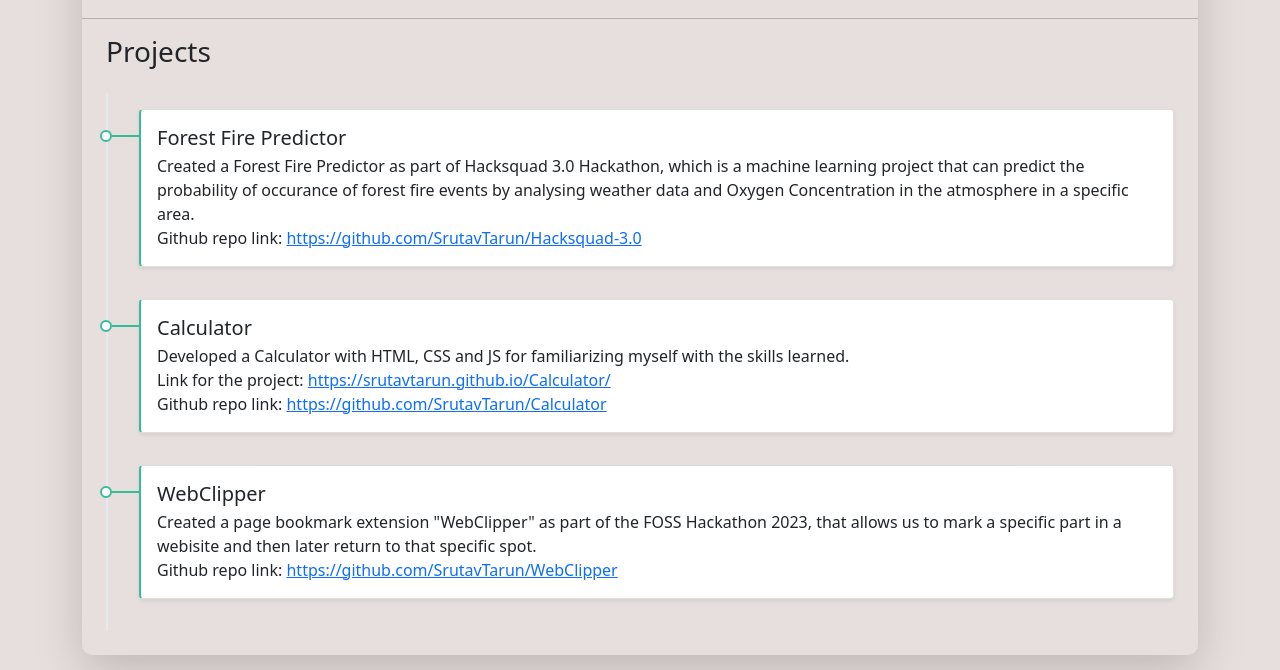
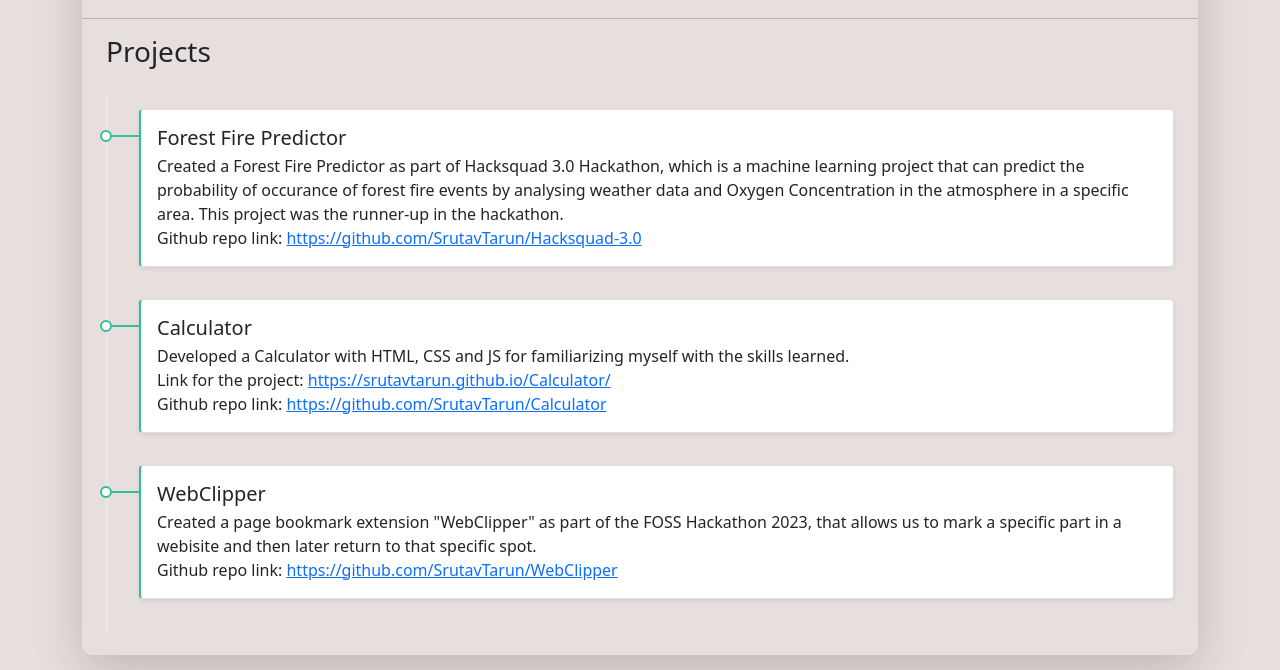
Before and after one commit to SrutavTarun/Resume, a website: page index.html in a window 1280 px wide. Shown: the part 1229-1899 px from the top of the page. Drawn offline with nearby package versions, Linux system fonts and the light colour scheme.

Commit message:
minor changes

```diff
--- a/index.html
+++ b/index.html
@@ -162,7 +162,7 @@
               <div class="card-body">
                 <div class="h5 mb-1">Forest Fire Predictor<span class="text-muted h6"></span></div>
                 <div>
-                  Created a Forest Fire Predictor as part of Hacksquad 3.0 Hackathon, which is a machine learning project that can predict the probability of occurance of forest fire events by analysing weather data and Oxygen Concentration in the atmosphere in a specific area. <br>Github repo link: <a href="https://github.com/SrutavTarun/Hacksquad-3.0">https://github.com/SrutavTarun/Hacksquad-3.0</a>
+                  Created a Forest Fire Predictor as part of Hacksquad 3.0 Hackathon, which is a machine learning project that can predict the probability of occurance of forest fire events by analysing weather data and Oxygen Concentration in the atmosphere in a specific area. This project was the runner-up in the hackathon. <br>Github repo link: <a href="https://github.com/SrutavTarun/Hacksquad-3.0">https://github.com/SrutavTarun/Hacksquad-3.0</a>
                 </div>
               </div>
             </div>
```
